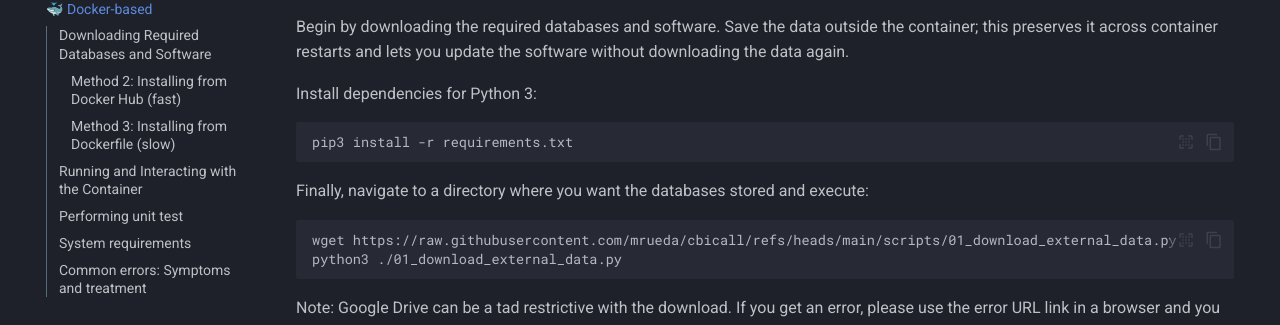
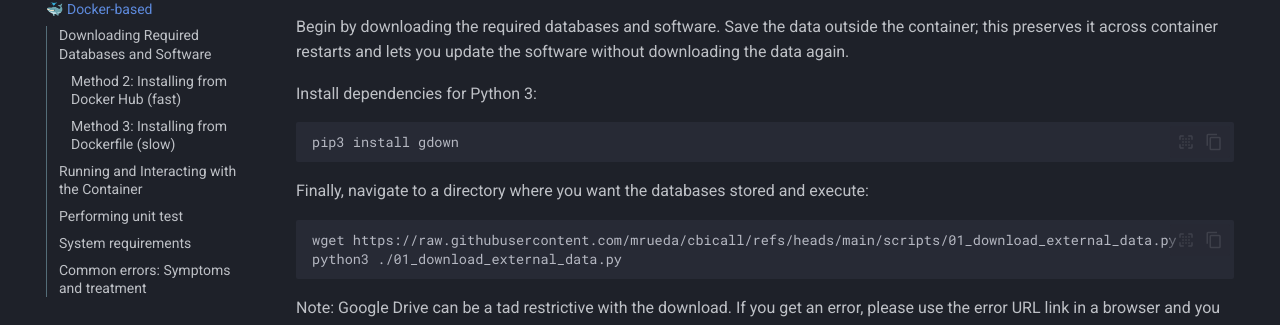
Before and after one commit to CNAG-Biomedical-Informatics/cbicall, an MkDocs documentation site: the page built from docs/download-and-installation/docker-based.md, in a window 1280 px wide and 900 px high. Shown: the part 219-544 px from the top of the window. Built offline with MkDocs 1.6.1 and Material for MkDocs 9.7.7, drawn with Linux system fonts in a browser that asks for light colours; nearby versions of some CDN libraries; library files that are not in the unit come from our copies; comment, search, counter and statistics services are not loaded.

Commit message:
Source commit

````diff
--- a/docker/README.md
+++ b/docker/README.md
@@ -7,7 +7,7 @@ Begin by downloading the required databases and software. Save the data outside
 Install dependencies for Python 3:
 
 ```
-pip3 install -r requirements.txt
+pip3 install gdown
 ```
 
 Finally, navigate to a directory where you want the databases stored and execute:
--- a/requirements.txt
+++ b/requirements.txt
@@ -1,3 +1,4 @@
+PyYAML
 pulp==2.6.0
 snakemake
-gdown
+pytest
````
Also changed, not shown: 1 other file.
